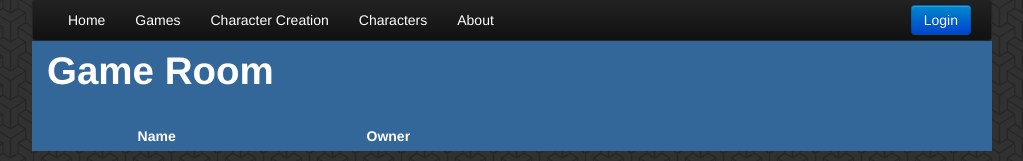
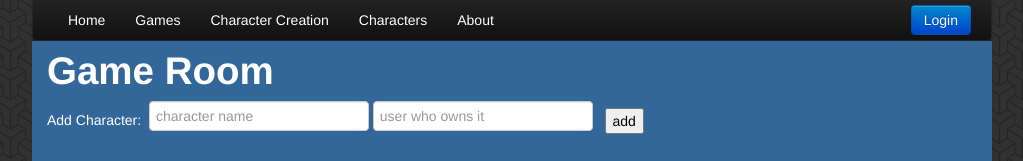
Before and after one commit to capchu/TextRPGOnline, a Flask app: page /game_room in a window 1280 px wide. Shown: the part 151-312 px from the top of the page, without its empty margins (128-1151 px from the left). Run offline with Flask 2, Linux system fonts and the light colour scheme; data comes from the database, SQL or seed files in the repository; data that the repository does not hold is empty; some libraries are stand-ins or nearby versions.

Commit message:
game_room

```diff
--- a/rpgonline/templates/game_room.html
+++ b/rpgonline/templates/game_room.html
@@ -42,15 +42,25 @@
                                 table_row.append(remove_character_link);
                                 table_row.append(edit_character_link);
                                 table_obj.append(table_row);
+
+                                if ('{{ session['can_add'] }}' == 'Y') {
+                                    console.log("setting visible");
+                                    var e = document.getElementById("add")
+                                    e.style.display = 'block';
+                                }else{
+                                    console.log("setting invisible");
+                                    var e = document.getElementById("add")
+                                    e.style.display = 'none';
+                                }
                             });
+
                             //console.log(JSON.stringify(data));
                         });
+
                 });
             </script>
 
-            <div>
-                {% if session['can_add'] == 'Y'%}
-                    {{ session['can_add'] }}
+            <div id="add">
                     <div>
                         <form class="form" id="create-form" method="post" action="/character_search">
                             Add Character:&nbsp;&nbsp;<input type="text" name="char_name" placeholder="character name">
@@ -58,9 +68,6 @@
                             &nbsp;&nbsp;<input type="submit" value="add">
                         </form>
                     </div>
-                {% else %}
-                    {{ session['can_add'] }}
-                {% endif %}
             </div>
 
             <div id="characters">
```
